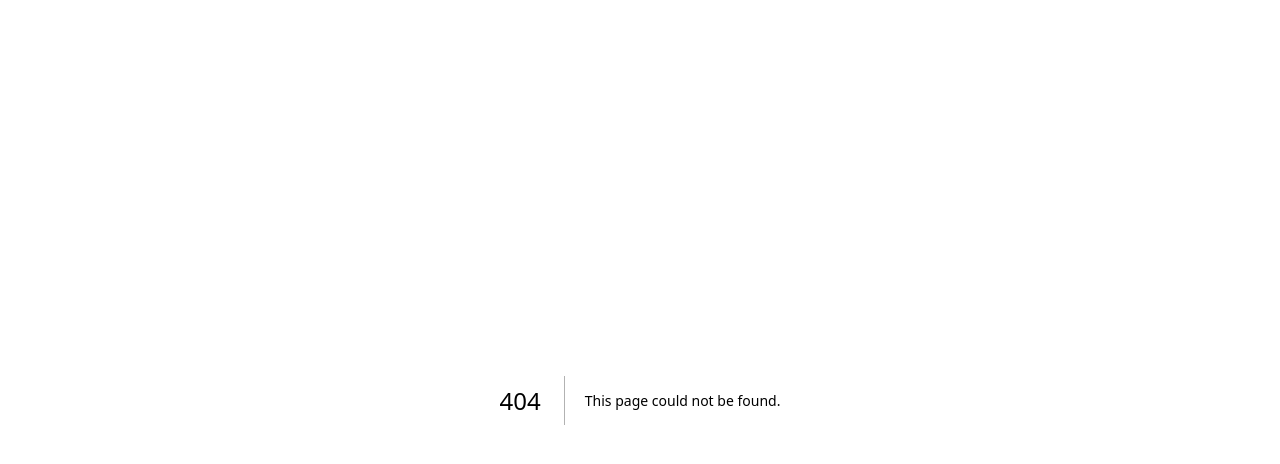
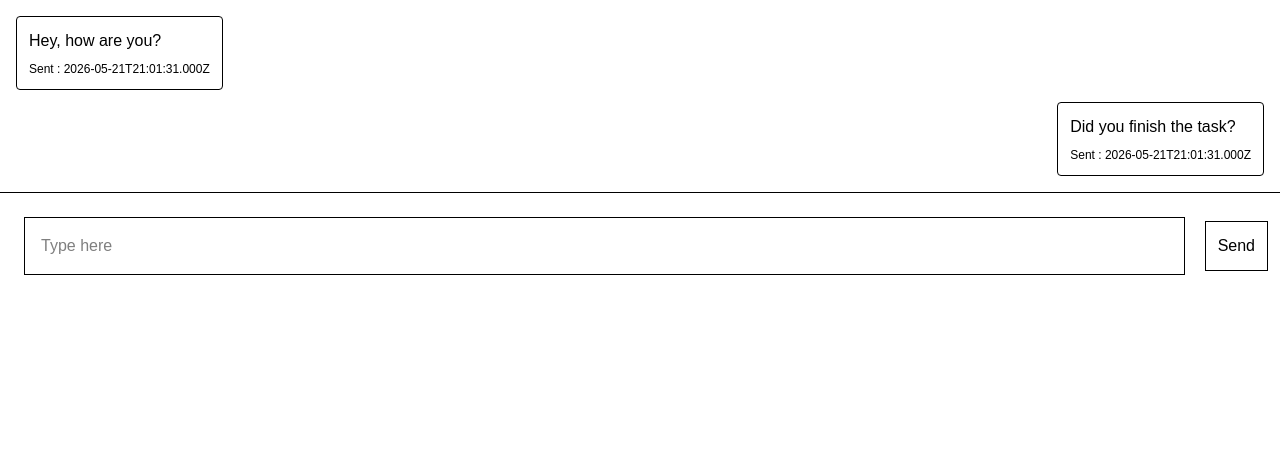
Before and after one commit to Jia-A/machine-coding, a Next.js app: page /chats in a window 1280 px wide. Before the commit this address had no page. Shown: the top 464 px of the page. Built offline with nearby package versions, Linux system fonts and the light colour scheme.

Commit message:
question - chatui

```diff
--- /dev/null
+++ b/app/chats/page.tsx
@@ -0,0 +1,11 @@
+import ChatUI from "@/components/ChatUI";
+
+const page = () => {
+  return (
+    <div>
+      <ChatUI />
+    </div>
+  );
+};
+
+export default page;
--- /dev/null
+++ b/components/ChatUI.tsx
@@ -0,0 +1,141 @@
+"use client";
+import { useEffect, useRef, useState } from "react";
+import MessageCard from "./MessageCard";
+export type Message = {
+  id: number;
+  content: string;
+  sender: string;
+  status: "sent" | "sending" | "failed";
+  timestamp?: string;
+};
+const initialState: Message[] = [
+  {
+    id: 1,
+    content: "Hey, how are you?",
+    sender: "them",
+    status: "sent",
+   timestamp: new Date().toISOString()
+  },
+  {
+    id: 2,
+    content: "Did you finish the task?",
+    sender: "me",
+    status: "sent",
+    timestamp: new Date().toISOString()
+  },
+];
+
+const mockApi = () => {
+  return new Promise((resolve, reject) => {
+    setTimeout(() => {
+      if (Math.random() < 0.3) reject(new Error("Failed"));
+      else resolve("ok");
+    }, 1000);
+  });
+};
+
+
+const ChatUI = () => {
+  const [messages, setMessages] = useState<Message[]>(initialState);
+  const [inputVal, setInputVal] = useState<string>("");
+  const scrollRef = useRef<HTMLDivElement>(null)
+  const handleSend = async () => {
+    if (inputVal !== "") {
+      const message: Message = {
+        id: Date.now(),
+        content: inputVal,
+        sender: "me",
+        status: "sending",
+        timestamp: undefined,
+      };
+      setMessages((prev) => [...prev, message]);
+      setInputVal("");
+      try {
+        await mockApi();
+        setMessages((prev) =>
+          prev.map((msg) =>
+            message.id === msg.id
+              ? { ...msg, status: "sent", timestamp: new Date().toISOString() }
+              : msg,
+          ),
+        );
+      } catch {
+        setMessages((prev) =>
+          prev.map((msg) =>
+            message.id === msg.id
+              ? { ...msg, status: "failed", timestamp: undefined }
+              : msg,
+          ),
+        );
+      }
+    }
+  };
+
+  const handleRetry = async (message: Message) => {
+    console.log("here");
+    setMessages((prev) =>
+      prev.map((msg) =>
+        message.id === msg.id ? { ...msg, status: "sending" } : msg,
+      ),
+    );
+    try {
+      await mockApi();
+      setMessages((prev) =>
+        prev.map((msg) =>
+          message.id === msg.id
+            ? { ...msg, status: "sent", timestamp: new Date().toISOString() }
+            : msg,
+        ),
+      );
+    } catch {
+      setMessages((prev) =>
+        prev.map((msg) =>
+          message.id === msg.id
+            ? { ...msg, status: "failed", timestamp: undefined }
+            : msg,
+        ),
+      );
+    }
+  };
+
+  useEffect(()=>{
+    scrollRef.current?.scrollIntoView({ behavior: 'smooth' })
+  }, [messages])
+  return (
+    <div className="relative min-h-[90vh] w-screen">
+      <div className="flex-1 overflow-y-auto flex flex-col gap-3 p-4">
+        {messages.map((message: Message) => {
+          return (
+            <MessageCard
+              key={message.id}
+              message={message}
+              handleRetry={handleRetry}
+            />
+          );
+        })}
+      </div>
+      <footer className="border-t p-3 flex gap-2" ref={scrollRef}>
+        <input
+          type="text"
+          value={inputVal}
+          onChange={(e) => setInputVal(e.target.value)}
+          placeholder="Type here"
+          className="p-4 border border-mauve-400 m-3 w-full"
+          onKeyDown={(e) => {
+            if (e.key === "Enter") {
+              return handleSend();
+            }
+          }}
+        />
+        <button
+          onClick={handleSend}
+          className="border border-mauve-500 bg-mauve-200 p-3 self-center"
+        >
+          Send
+        </button>
+      </footer>
+    </div>
+  );
+};
+
+export default ChatUI;
--- /dev/null
+++ b/components/MessageCard.tsx
@@ -0,0 +1,42 @@
+import React from "react";
+import { Message } from "./ChatUI";
+
+const MessageCard = ({
+  message,
+  handleRetry,
+}: {
+  message: Message;
+  handleRetry: (message: Message) => void;
+}) => {
+  return (
+    <div
+      className={`flex gap-2 ${message.sender === "me" ? "justify-end" : "justify-start"}`}
+    >
+      <div
+        className={`p-3 rounded border flex flex-col gap-2  ${message.sender === "me" ? "right-0 bg-mauve-300" : "left-0 bg-mist-400 "} ${message.status === "failed" ? "border-red-500" : message.status === "sending" ? "border-amber-400" : "border-mauve-100"}`}
+      >
+        <p>{message.content}</p>
+        {message.timestamp && (
+          <span className="text-xs text-black">
+            Sent : {message.timestamp}
+          </span>
+        )}
+      </div>
+      {message.status === "sending" && (
+        <span className="bg-amber-100 p-1 text-sm rounded border border-amber-400 cursor-pointer self-center">
+          Sending...
+        </span>
+      )}
+      {message.status === "failed" && (
+        <button
+          onClick={() => handleRetry(message)}
+          className="bg-red-200 p-1 text-sm rounded border border-red-700 cursor-pointer self-center"
+        >
+          Retry
+        </button>
+      )}
+    </div>
+  );
+};
+
+export default MessageCard;
```
